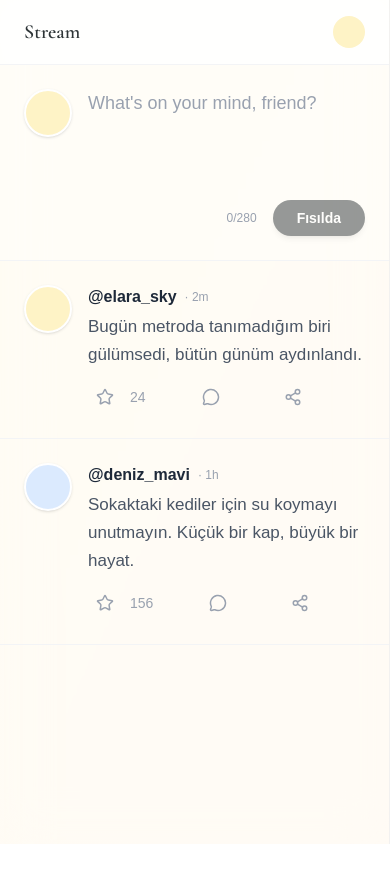
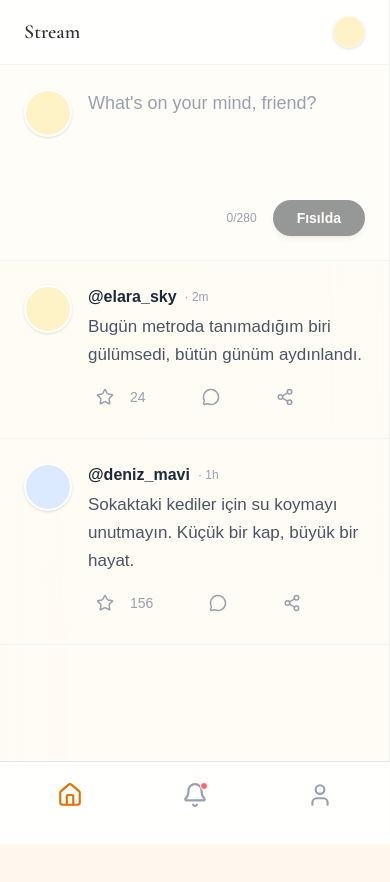
Before and after one commit to orkuncorhan/halo-whispers, a Next.js app: page /feed in a window 390 px wide. Shown: the top 882 px of the page. Before the commit the page ends 844 px from the top, so only its background shows below. Built offline with nearby package versions, Linux system fonts and the light colour scheme.

Commit message:
Mobil menü eklendi ve navigasyon düzeltildi

```diff
--- a/app/feed/page.tsx
+++ b/app/feed/page.tsx
@@ -4,34 +4,30 @@
 import React, { useState } from "react";
 import { motion, AnimatePresence } from "framer-motion";
 import { MessageCircle, Share2, Star, Bell, User, Home, Sparkles } from "lucide-react";
-// Import yolunu "../" olarak kullanıyoruz (Relative Path)
 import { useTheme, WhisperType } from "../context/ThemeContext";
 import Link from "next/link";
 
 export default function FeedPage() {
-  // Global Hafızadan gerekli her şeyi çekiyoruz
   const { getThemeColors, username, whispers, addWhisper } = useTheme();
   const theme = getThemeColors();
 
   const [inputText, setInputText] = useState("");
 
-  // Fısıltı Paylaşma
   const handlePost = () => {
     if (!inputText.trim()) return;
-    // Global fonksiyona gönderiyoruz
     addWhisper(inputText, theme.halo);
     setInputText("");
   };
 
   return (
-    <div className={`min-h-screen font-sans text-[#2D3436] transition-colors duration-1000 ${theme.bg}`}>
+    // pb-24 ekledik ki en alttaki fısıltılar mobil menünün altında kalmasın
+    <div className={`min-h-screen font-sans text-[#2D3436] transition-colors duration-1000 ${theme.bg} pb-24 md:pb-0`}>
 
-      {/* Arkaplan */}
       <div className={`fixed inset-0 z-0 pointer-events-none bg-gradient-to-br opacity-60 transition-all duration-1000 ${theme.gradient}`} />
 
       <div className="relative z-10 max-w-6xl mx-auto flex justify-center">
 
-        {/* --- SOL MENÜ --- */}
+        {/* --- SOL MENÜ (SADECE PC) --- */}
         <div className="hidden md:flex w-64 flex-col h-screen sticky top-0 pt-10 pr-8 border-r border-gray-200/50">
           <Link href="/feed" className="mb-10 flex items-center gap-3 group cursor-pointer">
              <div className={`w-8 h-8 rounded-full border border-white shadow-sm transition-colors duration-500 ${theme.halo} group-hover:scale-110`}></div>
@@ -39,17 +35,9 @@ export default function FeedPage() {
           </Link>
 
           <nav className="space-y-2">
-            <Link href="/feed">
-                <NavItem icon={<Home size={22}/>} text="Home" active themeColor={theme.accent} />
-            </Link>
-
-            <Link href="/notifications">
-                <NavItem icon={<Bell size={22}/>} text="Notifications" themeColor={theme.accent} />
-            </Link>
-
-            <Link href="/profile">
-              <NavItem icon={<User size={22}/>} text="Profile" themeColor={theme.accent} />
-            </Link>
+            <Link href="/feed"><NavItem icon={<Home size={22}/>} text="Home" active themeColor={theme.accent} /></Link>
+            <Link href="/notifications"><NavItem icon={<Bell size={22}/>} text="Notifications" themeColor={theme.accent} /></Link>
+            <Link href="/profile"><NavItem icon={<User size={22}/>} text="Profile" themeColor={theme.accent} /></Link>
           </nav>
 
           <button className={`mt-10 w-full py-3 text-white rounded-xl font-medium shadow-lg hover:opacity-90 transition-all ${theme.button}`}>
@@ -60,12 +48,17 @@ export default function FeedPage() {
         {/* --- ORTA AKIŞ --- */}
         <div className="w-full md:w-[600px] min-h-screen border-r border-gray-200/50 bg-white/40 backdrop-blur-xl">
 
+          {/* Header */}
           <div className="sticky top-0 z-20 bg-white/80 backdrop-blur-md border-b border-gray-100 px-6 py-4 flex justify-between items-center">
             <h2 className="font-serif text-xl font-bold">Stream</h2>
-            <div className={`w-8 h-8 rounded-full transition-colors duration-1000 ${theme.halo}`}></div>
+
+            {/* MOBİL İÇİN HALEYİ PROFİLE BAĞLADIK */}
+            <Link href="/profile">
+              <div className={`w-8 h-8 rounded-full transition-colors duration-1000 border border-white/50 shadow-sm ${theme.halo}`}></div>
+            </Link>
           </div>
 
-          {/* YAZMA ALANI */}
+          {/* Yazma Alanı */}
           <div className="p-6 border-b border-gray-100 bg-white/30 transition-colors">
             <div className="flex gap-4">
               <div className={`w-12 h-12 rounded-full flex-shrink-0 border-2 border-white shadow-sm transition-colors duration-500 ${theme.halo}`} />
@@ -78,11 +71,7 @@ export default function FeedPage() {
                 />
                 <div className="flex justify-end items-center gap-4">
                   <span className="text-xs text-gray-400 font-medium">{inputText.length}/280</span>
-                  <button
-                    onClick={handlePost}
-                    disabled={!inputText.trim()}
-                    className={`px-6 py-2 text-white font-bold rounded-full text-sm shadow-md disabled:opacity-50 hover:scale-105 transition-all ${theme.button}`}
-                  >
+                  <button onClick={handlePost} disabled={!inputText.trim()} className={`px-6 py-2 text-white font-bold rounded-full text-sm shadow-md disabled:opacity-50 hover:scale-105 transition-all ${theme.button}`}>
                     Fısılda
                   </button>
                 </div>
@@ -90,11 +79,10 @@ export default function FeedPage() {
             </div>
           </div>
 
-          {/* AKIŞ LİSTESİ */}
-          <div className="pb-20">
+          {/* Akış Listesi */}
+          <div className="pb-4">
             <AnimatePresence>
               {whispers.map((whisper) => (
-                // WhisperCard artık tüm yeteneklere sahip
                 <WhisperCard key={whisper.id} data={whisper} themeAccent={theme.accent} />
               ))}
             </AnimatePresence>
@@ -102,7 +90,7 @@ export default function FeedPage() {
 
         </div>
 
-        {/* --- SAĞ PANEL --- */}
+        {/* --- SAĞ PANEL (SADECE PC) --- */}
         <div className="hidden lg:block w-80 pl-8 pt-8">
           <div className="bg-white/50 rounded-2xl p-6 border border-white/60 shadow-sm sticky top-8">
             <h3 className="font-bold text-gray-400 text-[10px] tracking-widest uppercase mb-4 flex items-center gap-2">
@@ -117,11 +105,33 @@ export default function FeedPage() {
         </div>
 
       </div>
+
+      {/* ========================================== */}
+      {/* --- MOBİL ALT MENÜ (BOTTOM NAVIGATION) --- */}
+      {/* ========================================== */}
+      <div className="md:hidden fixed bottom-0 left-0 w-full bg-white/90 backdrop-blur-xl border-t border-gray-200 p-2 flex justify-around items-center z-50 pb-6">
+
+        <Link href="/feed" className="p-3 rounded-full hover:bg-gray-100 transition-colors">
+          <Home size={26} className={theme.accent} />
+        </Link>
+
+        <Link href="/notifications" className="p-3 rounded-full hover:bg-gray-100 transition-colors relative">
+          <Bell size={26} className="text-gray-400" />
+          {/* Bildirim Noktası (Örnek) */}
+          <div className="absolute top-3 right-3 w-2 h-2 bg-red-400 rounded-full border border-white"></div>
+        </Link>
+
+        <Link href="/profile" className="p-3 rounded-full hover:bg-gray-100 transition-colors">
+          <User size={26} className="text-gray-400" />
+        </Link>
+
+      </div>
+
     </div>
   );
 }
 
-// --- ALT BİLEŞENLER ---
+// --- ALT BİLEŞENLER (Aynı kaldı) ---
 
 function NavItem({ icon, text, active = false, themeColor }: any) {
   return (
@@ -132,71 +142,35 @@ function NavItem({ icon, text, active = false, themeColor }: any) {
   )
 }
 
-// --- GÜNCELLENEN WHISPER CARD ---
 function WhisperCard({ data, themeAccent }: { data: WhisperType, themeAccent: string }) {
-  // Global 'toggleLike' fonksiyonunu kullanıyoruz
   const { toggleLike } = useTheme();
-
   return (
-    <motion.div
-      initial={{ opacity: 0, y: -20 }}
-      animate={{ opacity: 1, y: 0 }}
-      layout
-      className="p-6 border-b border-gray-100 hover:bg-white/40 transition-colors cursor-pointer group"
-    >
+    <motion.div initial={{ opacity: 0, y: -20 }} animate={{ opacity: 1, y: 0 }} layout className="p-6 border-b border-gray-100 hover:bg-white/40 transition-colors cursor-pointer group">
       <div className="flex gap-4">
-        {/* Avatar -> Profile Gider */}
         <Link href={`/profile/${data.username}`} onClick={(e) => e.stopPropagation()} className="flex-shrink-0">
            <div className={`w-12 h-12 rounded-full border-2 border-white shadow-sm ${data.color}`}></div>
         </Link>
-
         <div className="w-full">
-          {/* İsim -> Profile Gider */}
           <div className="flex items-center gap-2 mb-1">
             <Link href={`/profile/${data.username}`} onClick={(e) => e.stopPropagation()}>
                 <span className="font-bold text-gray-800 hover:underline decoration-dotted">@{data.username}</span>
             </Link>
             <span className="text-gray-400 text-xs">· {data.time}</span>
           </div>
-
-          {/* İçerik -> Detay Sayfasına Gider */}
           <Link href={`/whisper/${data.id}`}>
-            <p className="text-gray-600 leading-relaxed mb-3 font-light text-[17px]">
-              {data.content}
-            </p>
+            <p className="text-gray-600 leading-relaxed mb-3 font-light text-[17px]">{data.content}</p>
           </Link>
-
-          {/* Etkileşim Butonları */}
           <div className="flex gap-12 text-gray-400">
-            {/* LIKE BUTONU */}
-            <button
-              onClick={(e) => {
-                e.stopPropagation();
-                toggleLike(data.id);
-              }}
-              className={`flex items-center gap-2 transition-colors group/btn ${data.isLiked ? themeAccent : 'hover:text-yellow-500'}`}
-            >
-              <div className={`p-2 rounded-full transition-colors ${data.isLiked ? 'bg-yellow-50' : 'group-hover/btn:bg-yellow-50'}`}>
-                {/* Beğenildiyse dolu yıldız, değilse boş */}
-                <Star size={18} fill={data.isLiked ? "currentColor" : "none"} />
-              </div>
+            <button onClick={(e) => { e.stopPropagation(); toggleLike(data.id); }} className={`flex items-center gap-2 transition-colors group/btn ${data.isLiked ? themeAccent : 'hover:text-yellow-500'}`}>
+              <div className={`p-2 rounded-full transition-colors ${data.isLiked ? 'bg-yellow-50' : 'group-hover/btn:bg-yellow-50'}`}><Star size={18} fill={data.isLiked ? "currentColor" : "none"} /></div>
               <span className="text-sm font-medium">{data.hop}</span>
             </button>
-
-            {/* YORUM BUTONU -> Detaya Gider */}
             <Link href={`/whisper/${data.id}`}>
                 <button className="flex items-center gap-2 hover:text-blue-500 transition-colors group/btn">
-                <div className="p-2 rounded-full group-hover/btn:bg-blue-50">
-                    <MessageCircle size={18} />
-                </div>
+                <div className="p-2 rounded-full group-hover/btn:bg-blue-50"><MessageCircle size={18} /></div>
                 </button>
             </Link>
-
-            <button className="flex items-center gap-2 hover:text-green-500 transition-colors group/btn">
-              <div className="p-2 rounded-full group-hover/btn:bg-green-50">
-                <Share2 size={18} />
-              </div>
-            </button>
+            <button className="flex-1 py-0"><Share2 size={18} /></button>
           </div>
         </div>
       </div>
@@ -207,10 +181,7 @@ function WhisperCard({ data, themeAccent }: { data: WhisperType, themeAccent: st
 function TrendItem({ tag, count }: any) {
   return (
     <div className="flex justify-between items-center cursor-pointer group py-2">
-      <div>
-        <p className="font-bold text-gray-600 text-sm group-hover:text-gray-900 transition-colors">{tag}</p>
-        <p className="text-[10px] text-gray-400">{count}</p>
-      </div>
+      <div><p className="font-bold text-gray-600 text-sm group-hover:text-gray-900 transition-colors">{tag}</p><p className="text-[10px] text-gray-400">{count}</p></div>
     </div>
   )
 }
```
